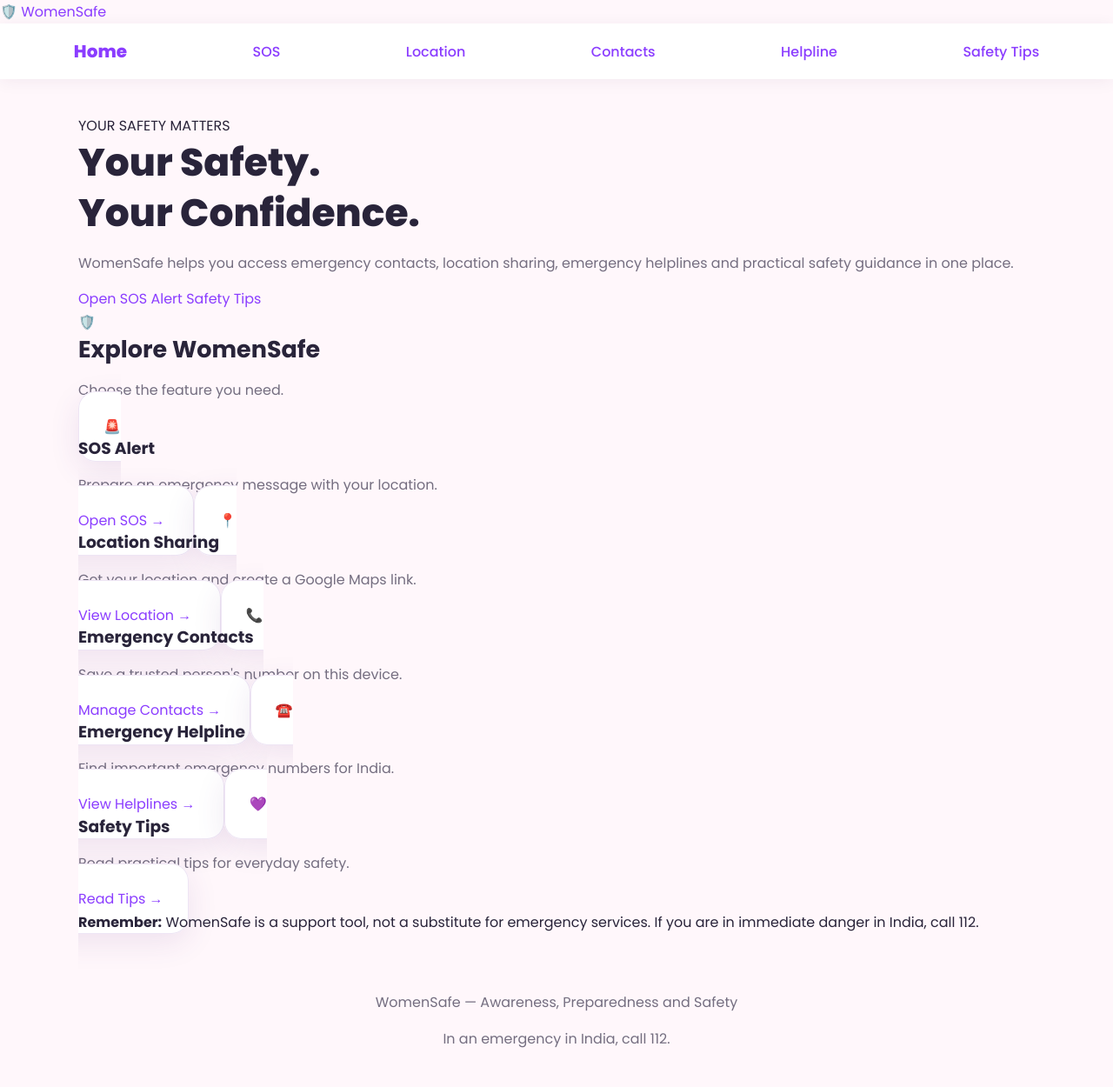
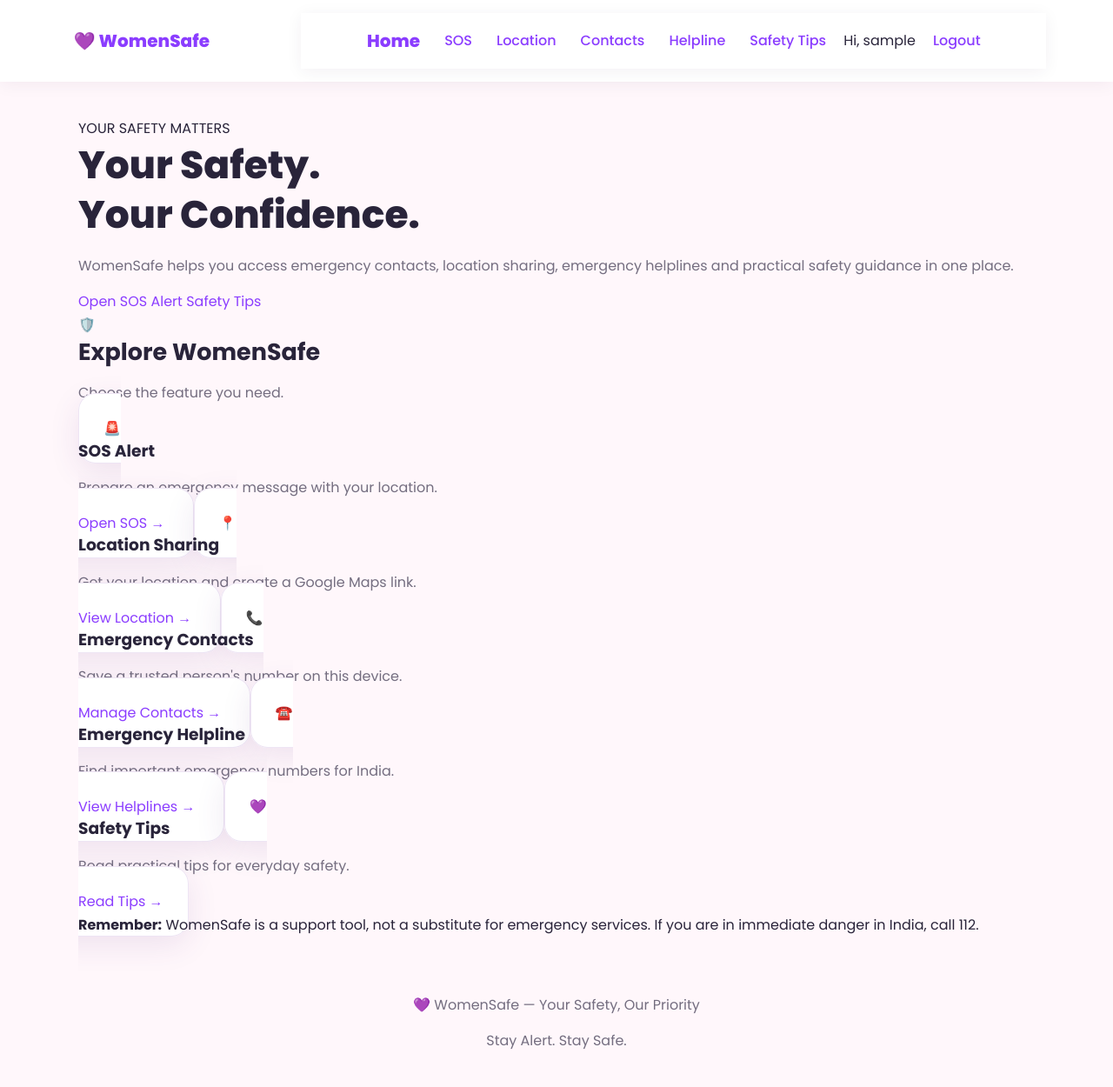
Before and after one commit to gayatri08-wq/Women_Safety_Website, a Flask app: page / in a window 1280 px wide. Shown: the whole page at 87% size. Before the commit the page ends 1205 px from the top, so only its background shows below. Run offline with Flask 3, Linux system fonts and the light colour scheme; the visitor is signed in with stand-in values (Sample User, id 1).

Commit message:
Update base.html

```diff
--- a/templates/base.html
+++ b/templates/base.html
@@ -4,30 +4,57 @@
 <head>
     <meta charset="UTF-8">
     <meta name="viewport" content="width=device-width, initial-scale=1.0">
-    <meta name="theme-color" content="#7c2455">
     <title>{% block title %}WomenSafe{% endblock %}</title>
     <link rel="stylesheet" href="{{ url_for('static', filename='style.css') }}">
 </head>
 <body>
-    <header class="site-header">
-        <a class="brand" href="{{ url_for('home') }}">🛡️ WomenSafe</a>
-        <nav class="navigation">
+
+<header class="navbar">
+    <a href="{{ url_for('home') }}" class="brand">💜 WomenSafe</a>
+
+    <nav class="nav-links">
+        {% if session.get('username') %}
             <a href="{{ url_for('home') }}">Home</a>
             <a href="{{ url_for('sos') }}">SOS</a>
             <a href="{{ url_for('location') }}">Location</a>
             <a href="{{ url_for('contacts') }}">Contacts</a>
             <a href="{{ url_for('help_page') }}">Helpline</a>
             <a href="{{ url_for('safety_tips') }}">Safety Tips</a>
-        </nav>
-    </header>
 
-    <main class="container">
-        {% block content %}{% endblock %}
-    </main>
+            <span class="nav-user">
+                Hi, {{ session.get('username') }}
+            </span>
 
-    <footer class="site-footer">
-        <p>WomenSafe — Awareness, Preparedness and Safety</p>
-        <p>In an emergency in India, call 112.</p>
-    </footer>
+            <a href="{{ url_for('logout') }}" class="logout-btn">
+                Logout
+            </a>
+        {% else %}
+            <a href="{{ url_for('login') }}">Login</a>
+            <a href="{{ url_for('register') }}" class="register-btn">
+                Register
+            </a>
+        {% endif %}
+    </nav>
+</header>
+
+{% with messages = get_flashed_messages() %}
+    {% if messages %}
+        <div class="flash-container">
+            {% for message in messages %}
+                <div class="message">{{ message }}</div>
+            {% endfor %}
+        </div>
+    {% endif %}
+{% endwith %}
+
+<main class="page-content">
+    {% block content %}{% endblock %}
+</main>
+
+<footer class="footer">
+    <p>💜 WomenSafe — Your Safety, Our Priority</p>
+    <p>Stay Alert. Stay Safe.</p>
+</footer>
+
 </body>
 </html>
```
